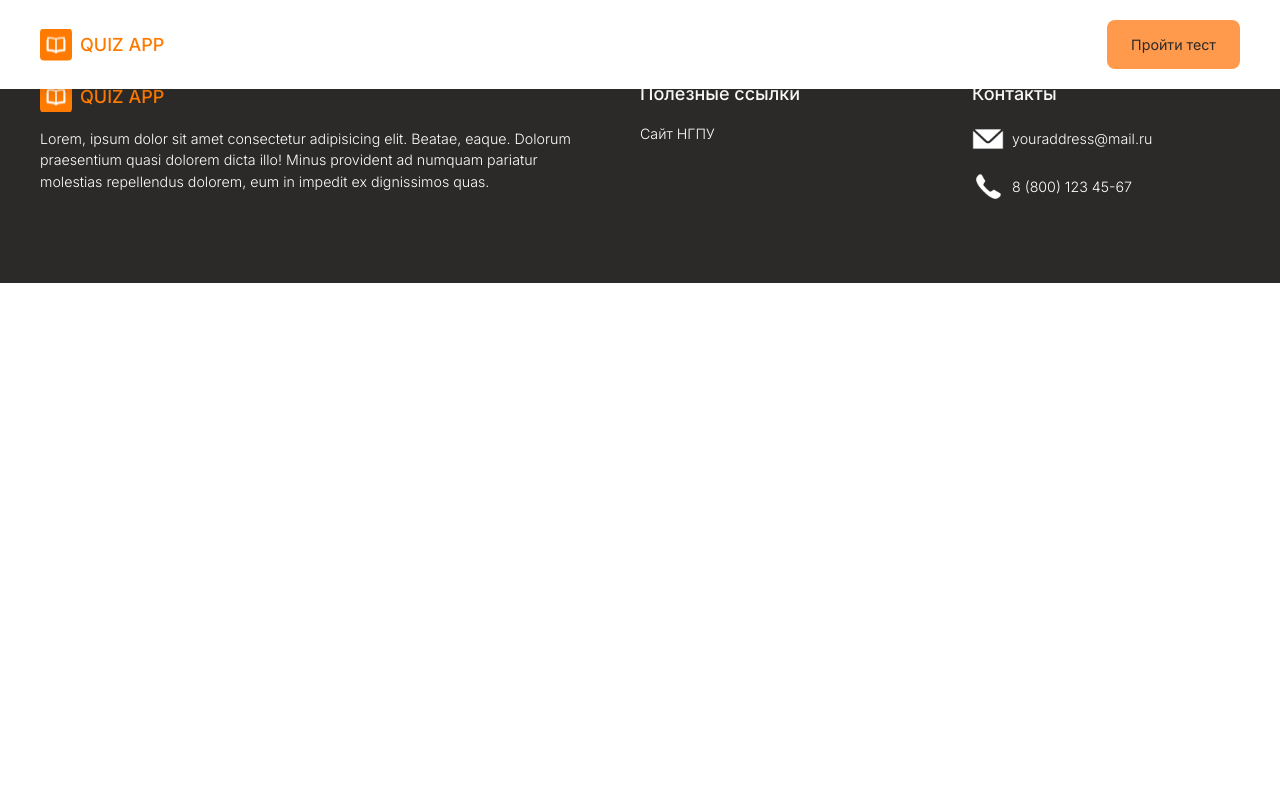
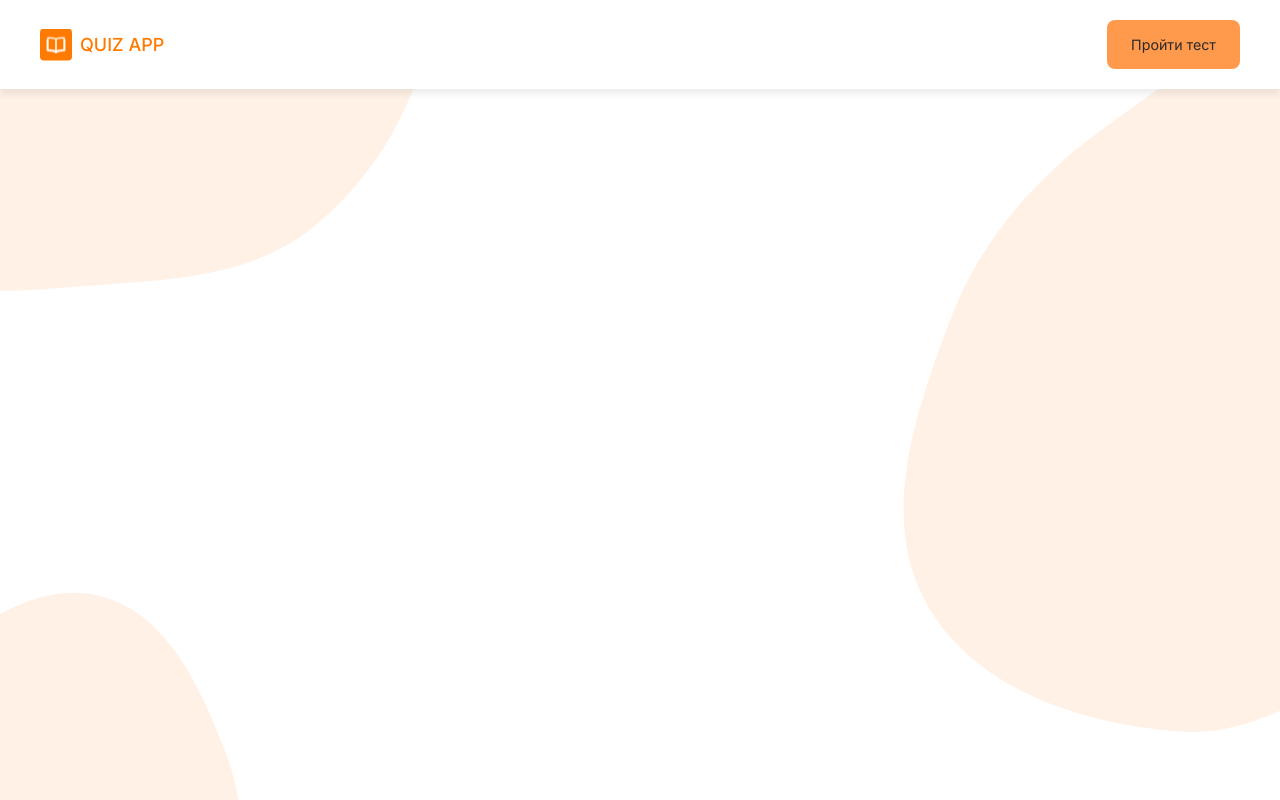
Before and after one commit to kirill-komlev/quiz-app, a React (Vite) app: page /quiz-app/sign-in in a window 1280 px wide. Shown: the top 800 px of the page. Built offline with nearby package versions, Linux system fonts and the light colour scheme.

Commit message:
Начал делать страницу авторизации

```diff
--- a/src/App.jsx
+++ b/src/App.jsx
@@ -6,6 +6,7 @@ import Loading from './assets/components/Loading/Loading'
 import Footer from './assets/components/Footer/Footer'
 
 const HomePage = lazy(() => import('./assets/pages/HomePage/HomePage'))
+const AuthorizationPage = lazy(() => import('./assets/pages/AuthorizationPage/AuthorizationPage'))
 
 import './assets/styles/style.scss'
 
@@ -27,23 +28,12 @@ export default function App() {
 
 					<Route
 						exact
-						path='/about'
-						element={<Suspense fallback={<Loading />}>О проекте</Suspense>}
-					/>
-					<Route
-						exact
-						path='/specialists'
-						element={<Suspense fallback={<Loading />}>Специалисты</Suspense>}
-					/>
-					<Route
-						exact
-						path='/auth/sign-up'
-						element={<Suspense fallback={<Loading />}>Регистрация</Suspense>}
-					/>
-					<Route
-						exact
-						path='/auth/sign-in'
-						element={<Suspense fallback={<Loading />}>Авторизация</Suspense>}
+						path='/sign-in'
+						element={
+							<Suspense fallback={<Loading />}>
+								<AuthorizationPage />
+							</Suspense>
+						}
 					/>
 				</Routes>
 			</main>
--- a/src/assets/components/Header/Header.jsx
+++ b/src/assets/components/Header/Header.jsx
@@ -71,7 +71,7 @@ export default function Header() {
 							</NavLink> */}
 							<NavLink
 								className='header__auth-sign-up'
-								to='/auth/sign-up'
+								to='/sign-in'
 							>
 								<button className='header__button button'>Пройти тест</button>
 							</NavLink>
@@ -168,7 +168,7 @@ export default function Header() {
 							</NavLink> */}
 							<NavLink
 								className='mobile-overlay__auth-link'
-								to='/auth/sign-up'
+								to='/sign-in'
 								onClick={() => {
 									setHeaderModal(false)
 									closeModal()
--- /dev/null
+++ b/src/assets/pages/AuthorizationPage/AuthorizationPage.jsx
@@ -0,0 +1,9 @@
+export default function AuthorizationPage() {
+	return (
+		<>
+			<div className='authorization'>
+
+			</div>
+		</>
+	)
+}
--- /dev/null
+++ b/src/assets/pages/AuthorizationPage/_authorizationpage.scss
@@ -0,0 +1,8 @@
+.authorization {
+	height: 100vh;
+
+	background: url('../../images/background-2.svg');
+	background-repeat: no-repeat;
+	background-size: cover;
+	background-position: center;
+}
--- a/src/assets/pages/HomePage/HomePage.jsx
+++ b/src/assets/pages/HomePage/HomePage.jsx
@@ -25,7 +25,7 @@ export default function HomePage() {
 						<div className='intro__introduction'>
 							<NavLink
 								className='intro__link'
-								to='/auth/sign-up'
+								to='/sign-in'
 							>
 								<Button className='intro__button button'>Пройти тест</Button>
 							</NavLink>
--- a/src/assets/styles/style.scss
+++ b/src/assets/styles/style.scss
@@ -1,17 +1,13 @@
 @import './variables', './mixins', './normalize', './globals', './media', './utils';
 
 @import '../components/Header/header', '../components/Header/mobile-overlay';
-
 @import '../components/Button/burger-button', '../components/Button/button', '../components/Button/cross-button';
-
 @import '../components/Loading/loading';
-
 @import '../components/Footer/footer';
 
 @import '../components/AboutBlock/about-block';
-
 @import '../components/AdvantagesBlock/advantages-block';
-
 @import '../components/SpecialistsBlock/specialists-block';
 
 @import '../pages/HomePage/homepage';
+@import '../pages/AuthorizationPage/authorizationpage';
```
Also changed, not shown: src/images/background-2.svg (added).
